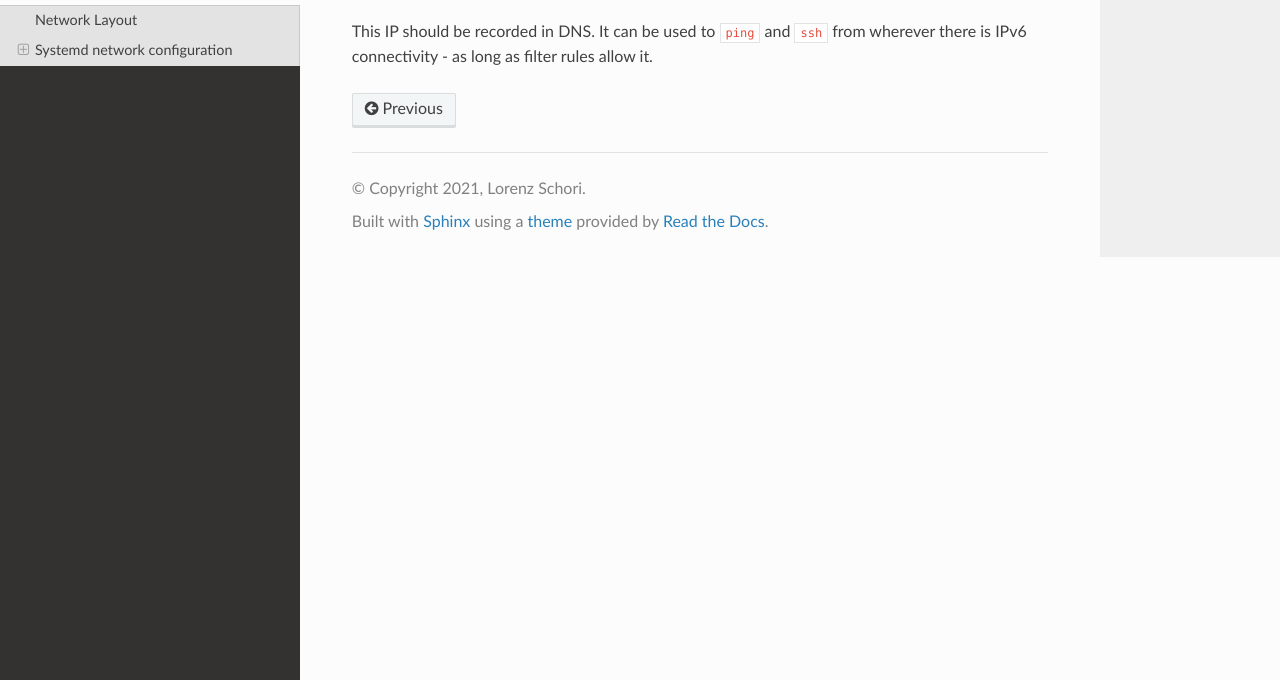
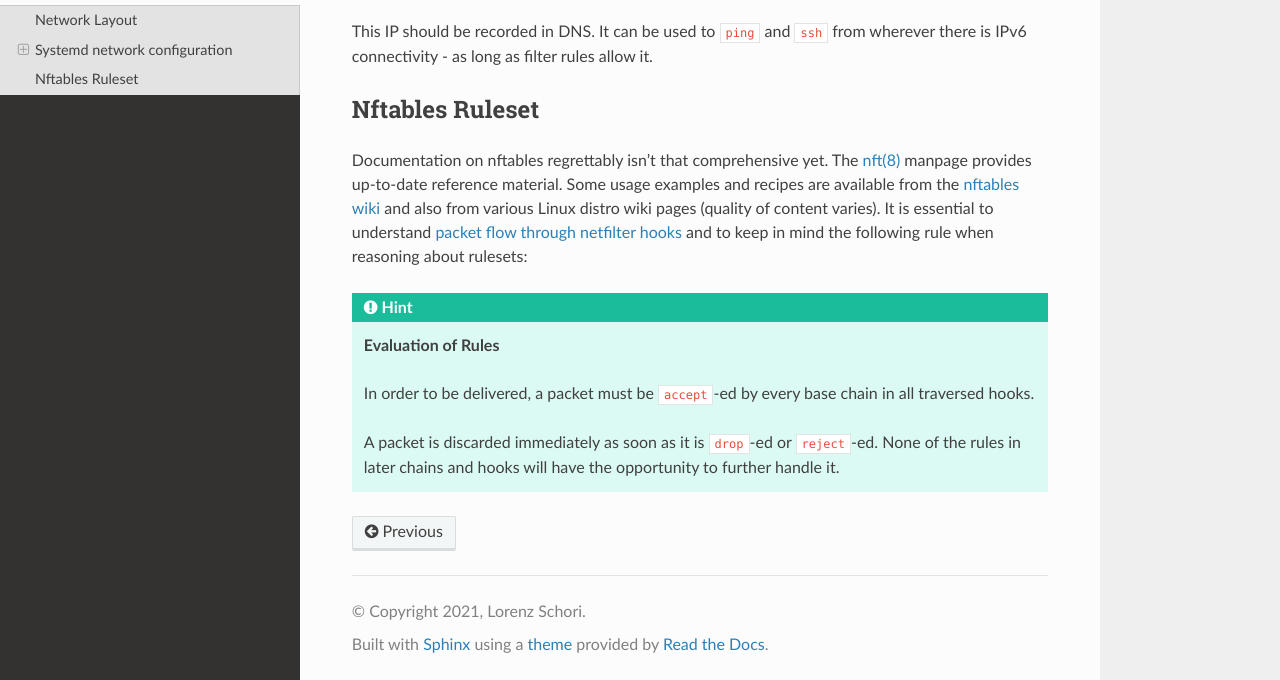
Before and after one commit to znerol/pragmatic-ip-networking-guide, a Sphinx documentation site: the page built from doc/linux-router-example.rst, in a window 1280 px wide and 900 px high, scrolled down 6289 px, cut to the strip 220-900 px from the top of the window. Built offline with Sphinx 7.4.7 and the Read the Docs theme 2.0.0, drawn with Linux system fonts in a browser that asks for light colours.

Commit message:
feat(docs): Nft intro

```diff
--- a/doc/linux-router-example.rst
+++ b/doc/linux-router-example.rst
@@ -285,3 +285,26 @@ The ``inet-lo.conf`` drop-in just assigns the routers IP:
 
 This IP should be recorded in DNS. It can be used to ``ping`` and ``ssh`` from
 wherever there is IPv6 connectivity - as long as filter rules allow it.
+
+Nftables Ruleset
+================
+
+Documentation on nftables regrettably isn't that comprehensive yet. The
+`nft(8)`_ manpage provides up-to-date reference material. Some usage examples
+and recipes are available from the `nftables wiki`_ and also from various Linux
+distro wiki pages (quality of content varies). It is essential to understand
+`packet flow through netfilter hooks`_ and to keep in mind the following rule
+when reasoning about rulesets:
+
+.. hint:: **Evaluation of Rules**
+
+   In order to be delivered, a packet must be ``accept``-ed by every base chain
+   in all traversed hooks.
+
+   A packet is discarded immediately as soon as it is ``drop``-ed or
+   ``reject``-ed. None of the rules in later chains and hooks will have the
+   opportunity to further handle it.
+
+.. _`nft(8)`: https://manpages.debian.org/stable/nftables/nft.8.en.html
+.. _`nftables wiki`: https://wiki.nftables.org/wiki-nftables/index.php/Main_Page
+.. _`packet flow through netfilter hooks`: https://wiki.nftables.org/wiki-nftables/index.php/Netfilter_hooks
```
